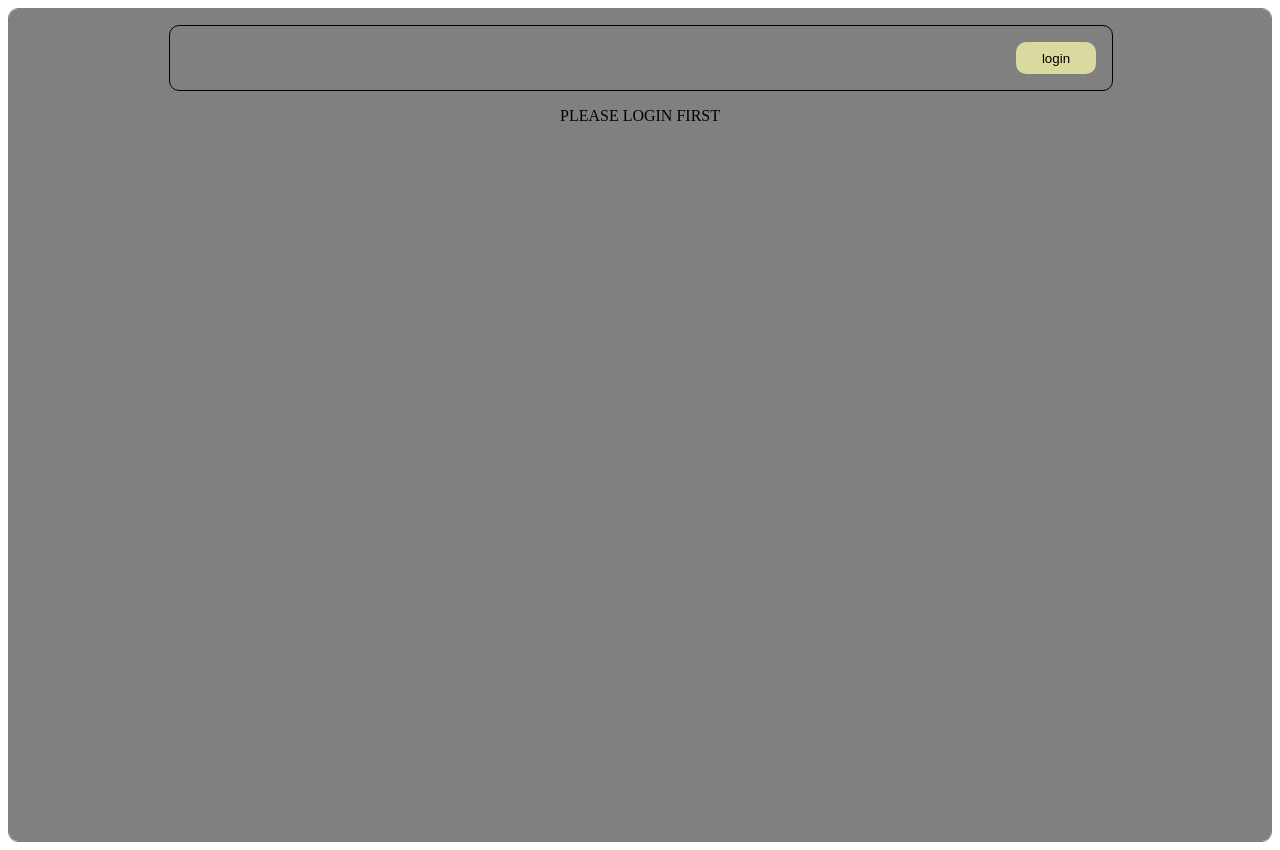
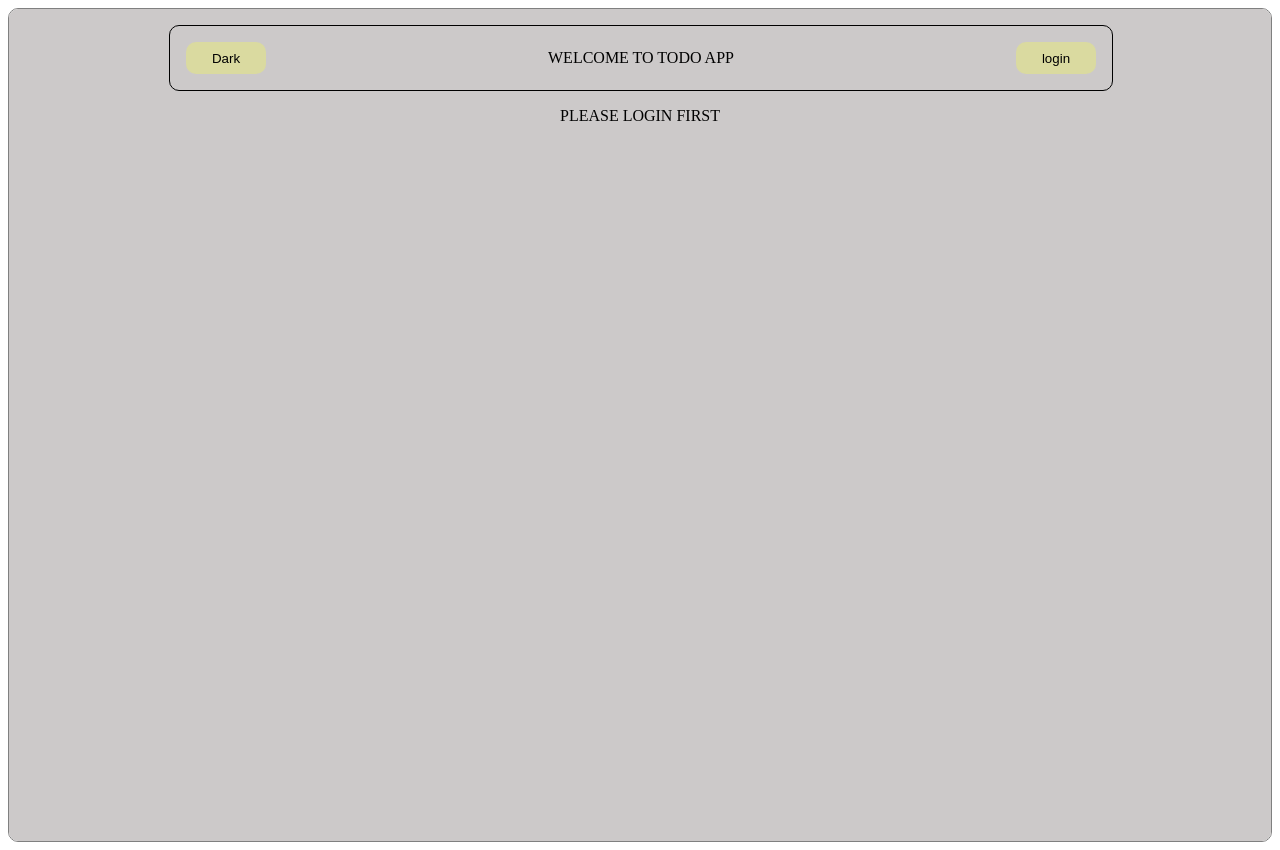
Before and after one commit to mu-2785/todo-contextAPI, a React (Vite) app: page / in a window 1280 px wide. Built offline with nearby package versions, Linux system fonts and the light colour scheme.

Commit message:
dark and light theme implemented

```diff
--- a/src/App.css
+++ b/src/App.css
@@ -1,6 +1,6 @@
 
 
-.m_app
+.m_app_light
 {
     border: 1px solid gray;
     /* width: 50%; */
@@ -11,7 +11,20 @@
     padding-right: 10rem;
     border-radius: 10px;
     overflow-y: scroll;
-    background-color: gray ;
+    background-color: rgb(204, 201, 201) ;
+}
+.m_app_dark
+{
+    border: 1px solid gray;
+    /* width: 50%; */
+    height: 100vh;
+    margin:auto;
+    padding: 1rem;
+    padding-left: 10rem;
+    padding-right: 10rem;
+    border-radius: 10px;
+    overflow-y: scroll;
+    background-color: rgb(71, 77, 90) ;
 }
 
 .m_navbar
@@ -102,6 +115,18 @@
 
 
 }
+.m_theme
+{
+    height: 50%;
+    width: 5rem;
+    padding: 5px;
+    border-radius: 10px;
+    background-color:rgb(218, 218, 160);
+    border: none;
+    margin: 1rem;
+
+
+}
 .m_welcome
 {
     margin: auto;
--- a/src/App.jsx
+++ b/src/App.jsx
@@ -3,20 +3,40 @@ import TaskList from "./components/TaskList";
 import "./App.css";
 import { useAuth0 } from "@auth0/auth0-react";
 import Home from "./components/Home";
+import { useContext } from "react";
+import { AppContext } from "./context/AppContext";
 
 const App = () => {
   const { user, loginWithPopup, isAuthenticated, logout } = useAuth0();
+  const { darkTheme, setDarkTheme } = useContext(AppContext);
+
+  const handleThemeButtons = () => {
+    setDarkTheme(!darkTheme);
+  };
 
   return (
-    <center className="m_app">
+    <center className={darkTheme ? "m_app_dark" : "m_app_light"}>
       <nav className="m_navbar">
+        {darkTheme ? (
+          <button className="m_theme" onClick={handleThemeButtons}>
+            Light
+          </button>
+        ) : (
+          <button className="m_theme" onClick={handleThemeButtons}>
+            Dark
+          </button>
+        )}
+
         {!isAuthenticated ? (
+          <>
+            <p className="m_welcome">WELCOME TO TODO APP</p>
             <button
               className="m_login_logout"
               onClick={(event) => loginWithPopup()}
             >
               login
             </button>
+          </>
         ) : (
           <>
             <p className="m_welcome">WELCOME {user.name}</p>
--- a/src/context/AppContext.jsx
+++ b/src/context/AppContext.jsx
@@ -6,6 +6,7 @@ export const AppContext = createContext();
 export default function AppContextProvider({ children }) {
   const [taskList, setTaskList] = useState([]); //  it contain all the tasks
   const [taskToUpdate, setTaskToUpdate] = useState([]); //  it contains the task to update
+  const [darkTheme, setDarkTheme] = useState(false);  //  this state will handle the dark and light theme
 
   console.log("app context");
 
@@ -104,6 +105,8 @@ export default function AppContextProvider({ children }) {
     taskToUpdate,
     setTaskToUpdate,
     today,
+    darkTheme,
+    setDarkTheme,
   };
 
   return <AppContext.Provider value={value}>{children}</AppContext.Provider>;
```
Lines whose indentation alone changed are shown as unchanged.
